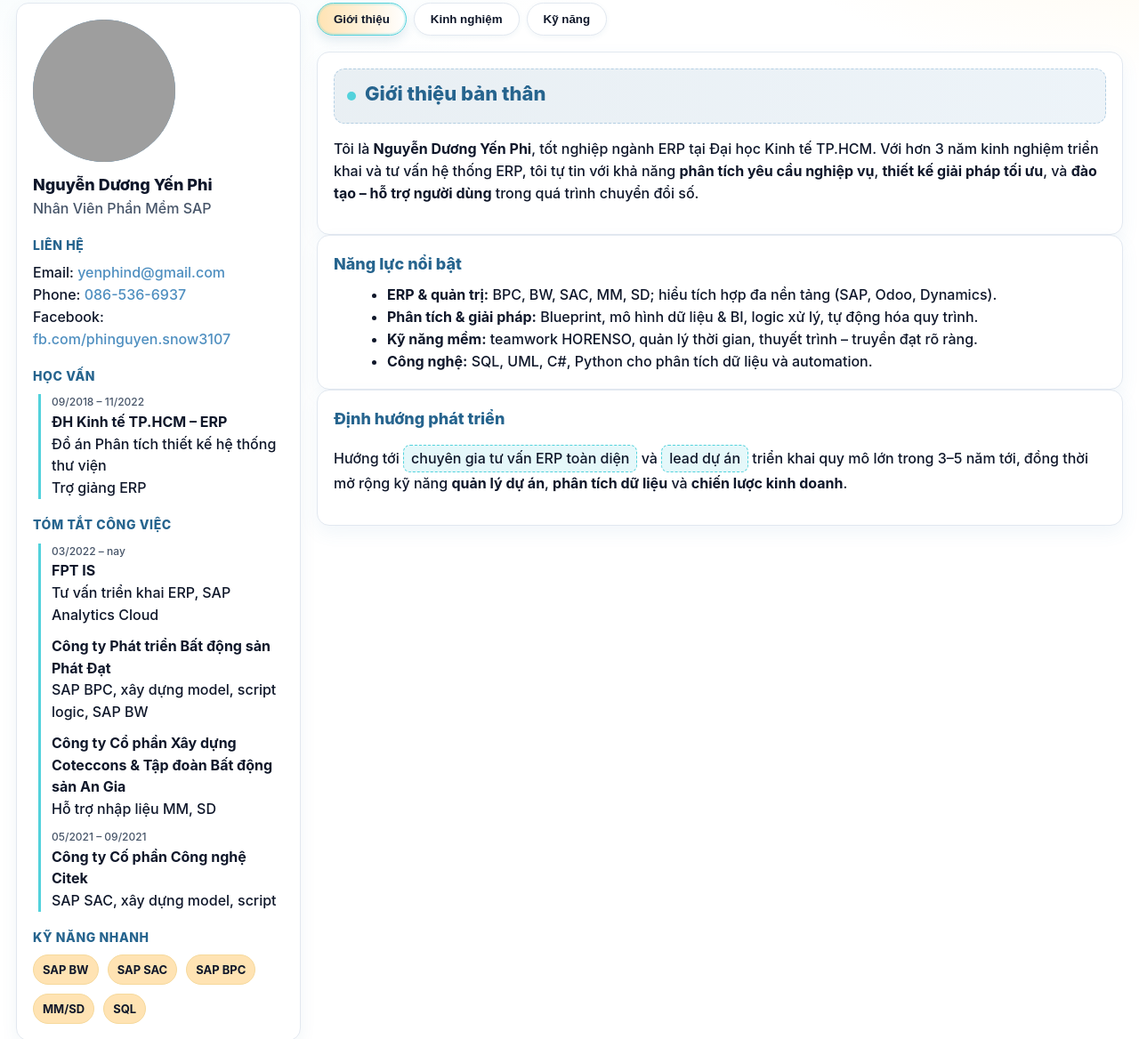
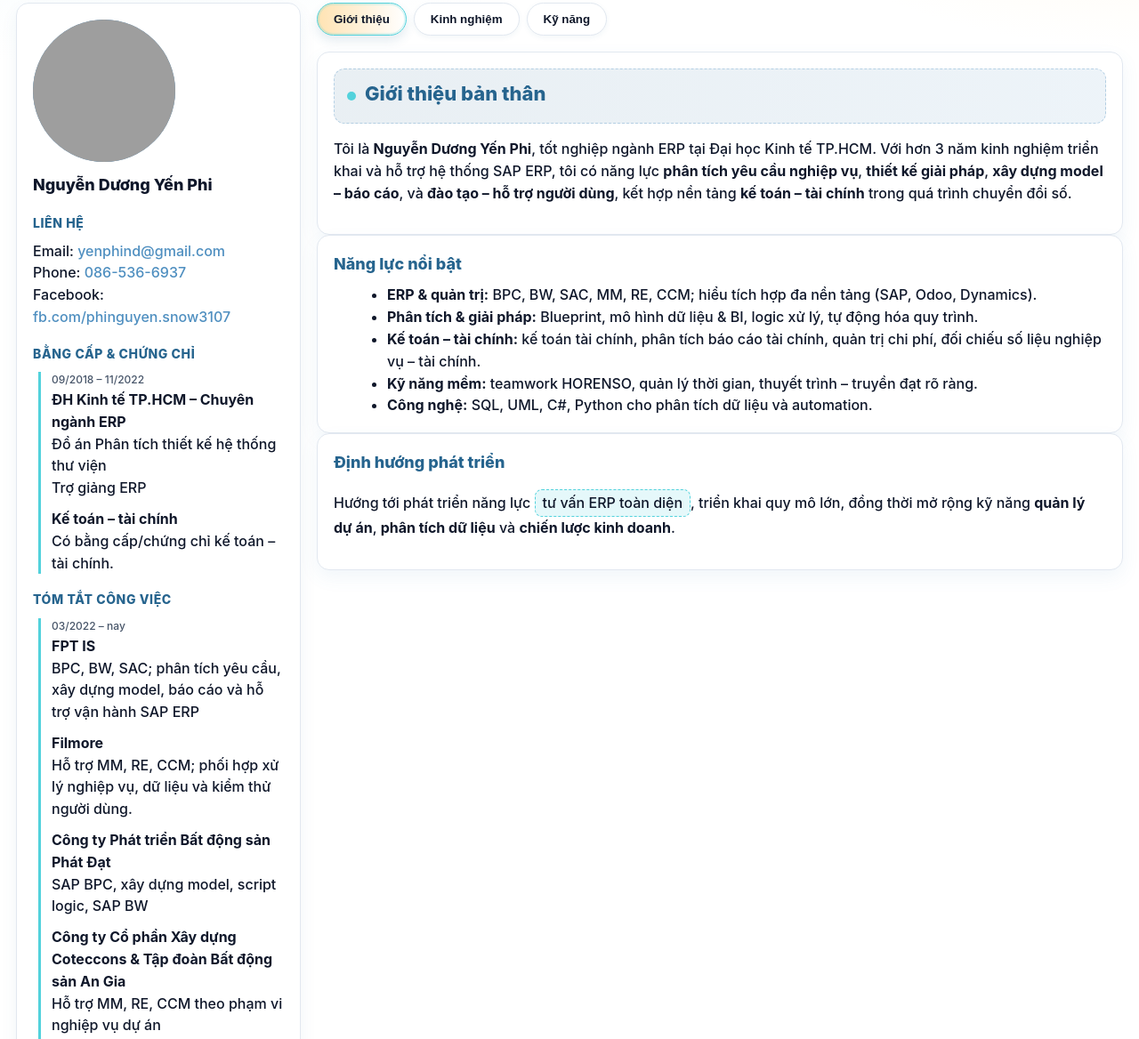
Before and after one commit to phindy2000/YenPhiND, a plain HTML site: page index.html in a window 1280 px wide. Shown: the part 79-1247 px from the top of the page at 89% size. Drawn offline with Linux system fonts and the light colour scheme; grey boxes are pictures that could not be loaded.

Commit message:
Update index.html

```diff
--- a/index.html
+++ b/index.html
@@ -3,7 +3,7 @@
 <head>
 <meta charset="utf-8" />
 <meta name="viewport" content="width=device-width, initial-scale=1" />
-<title>Nguyễn Dương Yến Phi – Nhân Viên Phần Mềm SAP</title>
+<title>Nguyễn Dương Yến Phi – SAP ERP | Kế toán – Tài chính</title>
 
 <style>
   /* ===== THEME (Sea Side) ===== */
@@ -178,7 +178,7 @@
     <header class="topbar">
       <div class="brand">
         <div class="brand-dot"></div>
-        <div class="title">Nguyễn Dương Yến Phi – Nhân Viên Phần Mềm SAP</div>
+        <div class="title">Nguyễn Dương Yến Phi – SAP ERP | Kế toán – Tài chính</div>
       </div>
       <button class="view-toggle" id="viewToggle" aria-pressed="false" title="Chuyển chế độ xem">
         <span class="mode">Chế độ: Tabs</span>
@@ -197,7 +197,6 @@
         </div>
 
         <div class="p-name">Nguyễn Dương Yến Phi</div>
-        <div class="p-title">Nhân Viên Phần Mềm SAP</div>
 
         <div class="p-section">
           <div class="h3">Liên hệ</div>
@@ -207,13 +206,17 @@
         </div>
 
         <div class="p-section">
-          <div class="h3">Học vấn</div>
+          <div class="h3">Bằng cấp & chứng chỉ</div>
           <div class="timeline">
             <div class="tl-item">
               <div class="tl-time">09/2018 – 11/2022</div>
-              <div class="tl-title">ĐH Kinh tế TP.HCM – ERP</div>
+              <div class="tl-title">ĐH Kinh tế TP.HCM – Chuyên ngành ERP</div>
               <div>Đồ án Phân tích thiết kế hệ thống thư viện</div>
               <div>Trợ giảng ERP</div>
+            </div>
+            <div class="tl-item">
+              <div class="tl-title">Kế toán – tài chính</div>
+              <div>Có bằng cấp/chứng chỉ kế toán – tài chính.</div>
             </div>
           </div>
         </div>
@@ -224,7 +227,11 @@
             <div class="tl-item">
               <div class="tl-time">03/2022 – nay</div>
               <div class="tl-title">FPT IS</div>
-              <div>Tư vấn triển khai ERP, SAP Analytics Cloud</div>
+              <div>BPC, BW, SAC; phân tích yêu cầu, xây dựng model, báo cáo và hỗ trợ vận hành SAP ERP</div>
+            </div>
+            <div class="tl-item">
+              <div class="tl-title">Filmore</div>
+              <div>Hỗ trợ MM, RE, CCM; phối hợp xử lý nghiệp vụ, dữ liệu và kiểm thử người dùng.</div>
             </div>
             <div class="tl-item">
               <div class="tl-title">Công ty Phát triển Bất động sản Phát Đạt</div>
@@ -232,7 +239,7 @@
             </div>
             <div class="tl-item">
               <div class="tl-title">Công ty Cổ phần Xây dựng Coteccons & Tập đoàn Bất động sản An Gia</div>
-              <div>Hỗ trợ nhập liệu MM, SD</div>
+              <div>Hỗ trợ MM, RE, CCM theo phạm vi nghiệp vụ dự án</div>
             </div>
             <div class="tl-item">
               <div class="tl-time">05/2021 – 09/2021</div>
@@ -246,7 +253,7 @@
           <div class="h3">Kỹ năng nhanh</div>
           <div class="badges">
             <div class="badge">SAP BW</div><div class="badge">SAP SAC</div><div class="badge">SAP BPC</div>
-            <div class="badge">MM/SD</div><div class="badge">SQL</div>
+            <div class="badge">MM/RE/CCM</div><div class="badge">SQL</div>
           </div>
         </div>
       </aside>
@@ -264,14 +271,15 @@
           <section id="about" class="tab-content">
             <div class="card">
               <div class="ribbon"><div class="r-dot"></div><div class="h1">Giới thiệu bản thân</div></div>
-              <p>Tôi là <strong>Nguyễn Dương Yến Phi</strong>, tốt nghiệp ngành ERP tại Đại học Kinh tế TP.HCM. Với hơn 3 năm kinh nghiệm triển khai và tư vấn hệ thống ERP, tôi tự tin với khả năng <strong>phân tích yêu cầu nghiệp vụ</strong>, <strong>thiết kế giải pháp tối ưu</strong>, và <strong>đào tạo – hỗ trợ người dùng</strong> trong quá trình chuyển đổi số.</p>
+              <p>Tôi là <strong>Nguyễn Dương Yến Phi</strong>, tốt nghiệp ngành ERP tại Đại học Kinh tế TP.HCM. Với hơn 3 năm kinh nghiệm triển khai và hỗ trợ hệ thống SAP ERP, tôi có năng lực <strong>phân tích yêu cầu nghiệp vụ</strong>, <strong>thiết kế giải pháp</strong>, <strong>xây dựng model – báo cáo</strong>, và <strong>đào tạo – hỗ trợ người dùng</strong>, kết hợp nền tảng <strong>kế toán – tài chính</strong> trong quá trình chuyển đổi số.</p>
             </div>
 
             <div class="panel">
               <div class="h2">Năng lực nổi bật</div>
               <ul>
-                <li><strong>ERP & quản trị:</strong> BPC, BW, SAC, MM, SD; hiểu tích hợp đa nền tảng (SAP, Odoo, Dynamics).</li>
+                <li><strong>ERP & quản trị:</strong> BPC, BW, SAC, MM, RE, CCM; hiểu tích hợp đa nền tảng (SAP, Odoo, Dynamics).</li>
                 <li><strong>Phân tích & giải pháp:</strong> Blueprint, mô hình dữ liệu & BI, logic xử lý, tự động hóa quy trình.</li>
+                <li><strong>Kế toán – tài chính:</strong> kế toán tài chính, phân tích báo cáo tài chính, quản trị chi phí, đối chiếu số liệu nghiệp vụ – tài chính.</li>
                 <li><strong>Kỹ năng mềm:</strong> teamwork HORENSO, quản lý thời gian, thuyết trình – truyền đạt rõ ràng.</li>
                 <li><strong>Công nghệ:</strong> SQL, UML, C#, Python cho phân tích dữ liệu và automation.</li>
               </ul>
@@ -279,7 +287,7 @@
 
             <div class="panel">
               <div class="h2">Định hướng phát triển</div>
-              <p>Hướng tới <span class="highlight">chuyên gia tư vấn ERP toàn diện</span> và <span class="highlight">lead dự án</span> triển khai quy mô lớn trong 3–5 năm tới, đồng thời mở rộng kỹ năng <strong>quản lý dự án</strong>, <strong>phân tích dữ liệu</strong> và <strong>chiến lược kinh doanh</strong>.</p>
+              <p>Hướng tới phát triển năng lực <span class="highlight">tư vấn ERP toàn diện</span>, triển khai quy mô lớn, đồng thời mở rộng kỹ năng <strong>quản lý dự án</strong>, <strong>phân tích dữ liệu</strong> và <strong>chiến lược kinh doanh</strong>.</p>
             </div>
           </section>
 
@@ -288,9 +296,9 @@
             <div class="card"><div class="ribbon"><div class="r-dot"></div><div class="h1">Kinh nghiệm chi tiết</div></div></div>
 
             <div class="panel">
-              <div class="h2">Công ty TNHH FPT IS (03/2022 – 05/2025) – Tư vấn triển khai SAP</div>
+              <div class="h2">Công ty TNHH FPT IS (03/2022 – 05/2025)</div>
               <ul>
-                <li><strong>MM/SD:</strong> hỗ trợ nhập liệu, kiểm soát quy trình mua hàng & bán hàng.</li>
+                <li><strong>MM/RE/CCM:</strong> hỗ trợ nghiệp vụ, nhập liệu, đối chiếu dữ liệu và kiểm soát quy trình theo phạm vi dự án.</li>
                 <li><strong>BPC:</strong> khảo sát nghiệp vụ, thiết kế giải pháp, cấu hình theo Blueprint; viết script logic, quản lý dữ liệu.</li>
                 <li><strong>Triển khai & kiểm thử:</strong> phát triển báo cáo, xây dựng mô hình dữ liệu, đảm bảo hệ thống vận hành chính xác & hiệu quả.</li>
                 <li><strong>Hỗ trợ người dùng:</strong> soạn test case, hướng dẫn sử dụng, đào tạo người dùng cuối.</li>
@@ -300,7 +308,16 @@
             </div>
 
             <div class="panel">
-              <div class="h2">Công ty Cổ phần Công nghệ CITEK (09/2021 – 11/2021) – Thực tập sinh SAP</div>
+              <div class="h2">Filmore</div>
+              <ul>
+                <li>Hỗ trợ các nghiệp vụ MM, RE, CCM theo phạm vi triển khai.</li>
+                <li>Phối hợp kiểm tra dữ liệu, xử lý phát sinh nghiệp vụ và hỗ trợ người dùng trong quá trình vận hành/kiểm thử.</li>
+                <li>Đối chiếu luồng nghiệp vụ với tài liệu giải pháp, ghi nhận vấn đề và phối hợp đội dự án xử lý.</li>
+              </ul>
+            </div>
+
+            <div class="panel">
+              <div class="h2">Công ty Cổ phần Công nghệ CITEK (09/2021 – 11/2021)</div>
               <ul>
                 <li>Hỗ trợ đội dự án trong quá trình tư vấn & triển khai hệ thống SAP.</li>
                 <li>Làm quen quy trình triển khai thực tế và các công cụ SAP cơ bản.</li>
@@ -311,7 +328,7 @@
             <div class="panel">
               <div class="h2">Đại học Kinh tế TP.HCM (2018 – 2022) – Chuyên ngành ERP</div>
               <ul>
-                <li>Quy trình tích hợp ERP: bán hàng, mua hàng, tồn kho, sản xuất, kế toán – tài chính, nhân sự.</li>
+                <li>Quy trình tích hợp ERP: mua hàng, quản lý bất động sản, hợp đồng/chi phí, tồn kho, sản xuất, kế toán – tài chính, nhân sự.</li>
                 <li><strong>Quản lý quy trình doanh nghiệp:</strong> xây dựng & phân tích lưu đồ.</li>
                 <li><strong>CSDL quản lý:</strong> thiết kế, tối ưu, truy vấn SQL.</li>
                 <li><strong>Hệ thống ERP:</strong> Microsoft Dynamics AX & ERP nội địa.</li>
```
